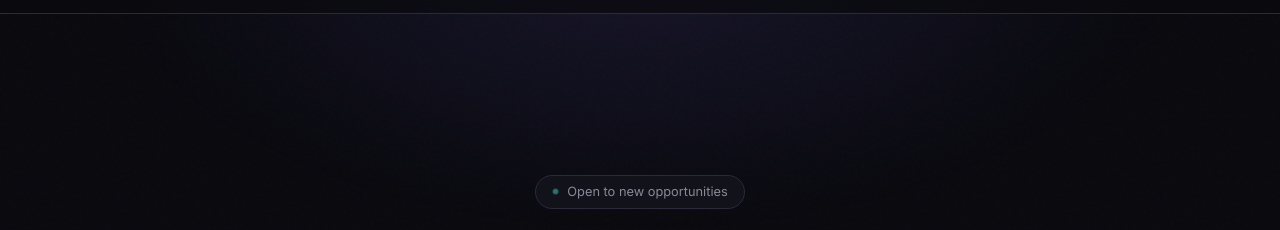
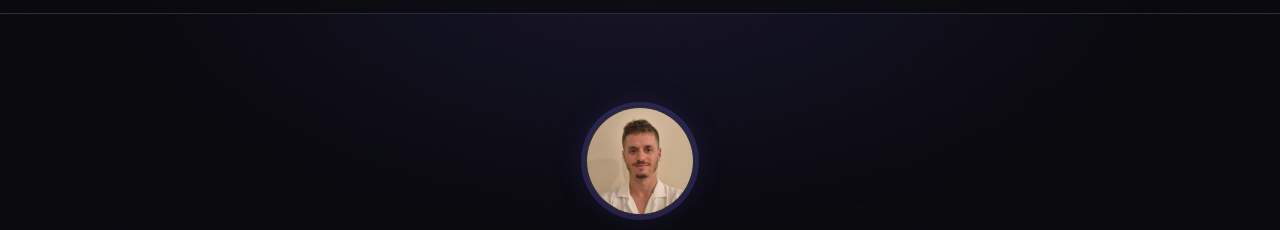
Before and after one commit to ShmuelisData/portfolio, a plain HTML site: page index.html in a window 1280 px wide. Shown: the part 47-277 px from the top of the page. Drawn offline with Linux system fonts and the light colour scheme.

Commit message:
Add profile photo to hero section

```diff
--- a/index.html
+++ b/index.html
@@ -147,6 +147,19 @@
       box-shadow: 0 0 32px rgba(124,106,247,0.3);
     }
     .hero-cta:hover { opacity: 0.9; transform: translateY(-2px); }
+
+    /* ── PROFILE PHOTO ── */
+    .hero-avatar {
+      width: 110px;
+      height: 110px;
+      border-radius: 50%;
+      object-fit: cover;
+      object-position: center top;
+      border: 2px solid var(--border);
+      box-shadow: 0 0 0 4px rgba(124,106,247,0.2), 0 0 32px rgba(124,106,247,0.15);
+      margin: 0 auto 1.75rem;
+      display: block;
+    }
 
     /* ── SECTION ── */
     section { padding: 6rem 2rem; position: relative; z-index: 1; }
@@ -427,6 +440,7 @@
 <section class="hero">
   <div class="hero-bg"></div>
   <div class="hero-content">
+    <img src="profile.png" alt="Ohad Shmueli" class="hero-avatar" />
     <div class="hero-badge">
       <span class="dot"></span>
       Open to new opportunities
```
Also changed, not shown: profile.png (added).
